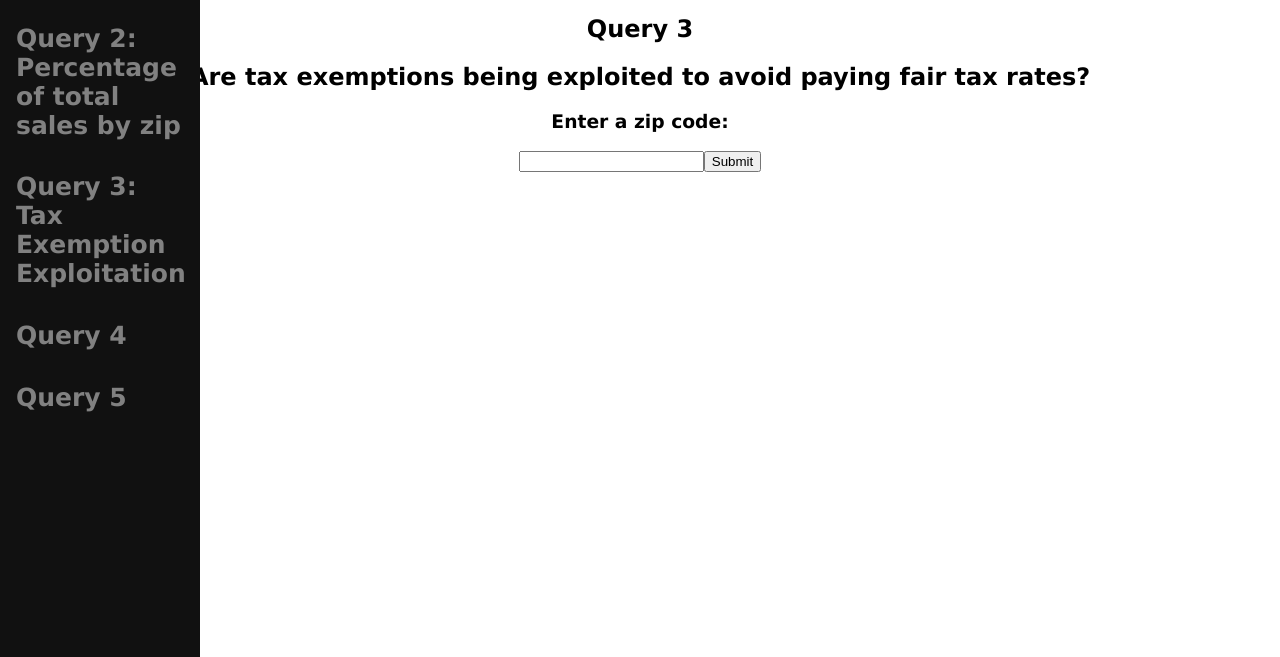
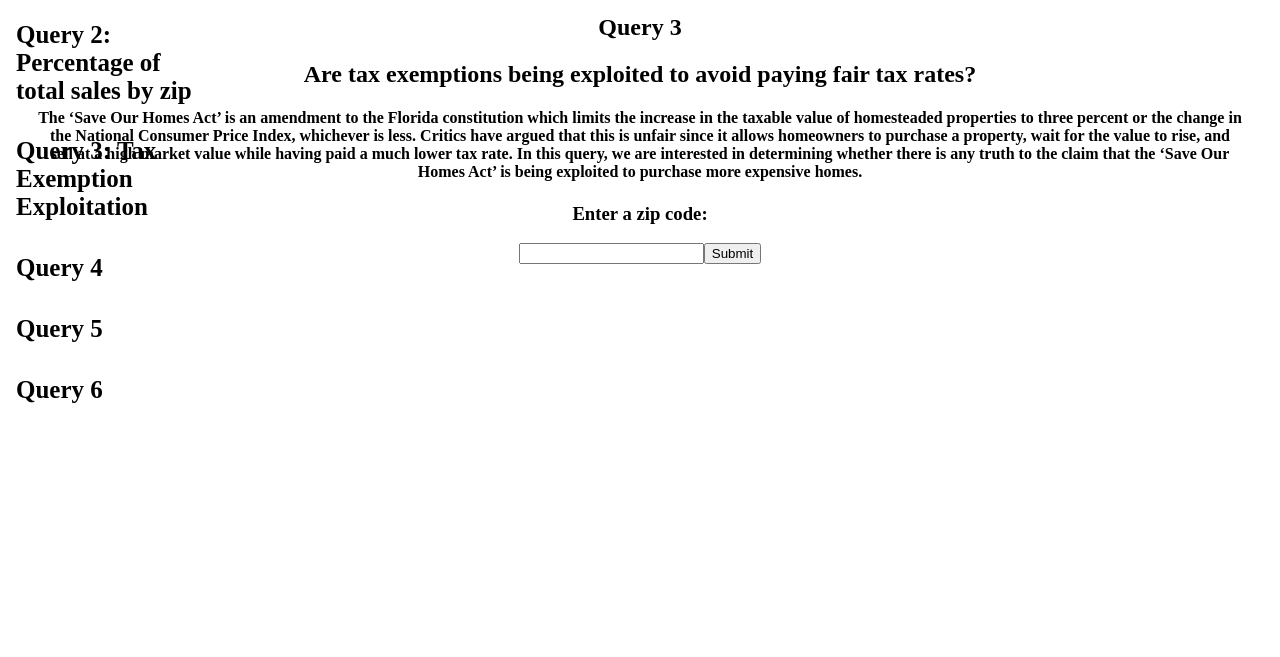
Before and after one commit to jbarber877/Pasco-Properties, a website: page Query3.html in a window 1280 px wide. Shown: the part 143-800 px from the top of the page. Drawn offline with nearby package versions, Linux system fonts and the light colour scheme.

Commit message:
Update Query3.html

```diff
--- a/Query3.html
+++ b/Query3.html
@@ -1,16 +1,22 @@
 <!DOCTYPE html>
 <html lang = "en">
     <head>
+        <link href = "index.css" rel = "stylesheet" type = "text/css">
+        <script src="https://kit.fontawesome.com/de27bd6bac.js" crossorigin="anonymous"></script>
+        <link href="https://fonts.googleapis.com/css2?family=Lobster&display=swap" rel="stylesheet">
+        <link href="https://fonts.googleapis.com/css2?family=Lobster&family=Roboto&display=swap" rel="stylesheet">
+        <link href="https://fonts.googleapis.com/css2?family=Lobster&family=Permanent+Marker&family=Roboto&display=swap" rel="stylesheet">
+
         <style>
           /* Basic Css */
-          body{ font-family:verdana; color: #000; padding: 30px;}
+          body{  padding: 30px;}
           h1{font-size: 48px; text-transform: uppercase; letter-spacing: 2px; text-align: center;}
 
           .middle-message{text-align: center;}
 
           /* The sidebar menu */
-          .sidenav {height: 100%; width: 200px; position: fixed; z-index: 1; top: 0; left: 0; background-color: #111; overflow-x: hidden; padding-top: 20px;}
-          .sidenav h2 {padding: 6px 8px 6px 16px; text-decoration: none; font-size: 25px; color: #818181; display: block;}
+          .sidenav {height: 100%; width: 200px; position: fixed; z-index: 1; top: 0; left: 0; overflow-x: hidden; padding-top: 20px;}
+          .sidenav h2 {padding: 6px 8px 6px 16px; text-decoration: none; font-size: 25px; display: block;}
           .sidenav h2:hover {color: #f1f1f1;}
 
           /* Style page content */
@@ -26,6 +32,7 @@
           <h2 id="que3">Query 3: Tax Exemption Exploitation</h2>
           <h2 id="que4">Query 4</h2>
           <h2 id="que5">Query 5</h2>
+        <h2 id="que6">Query 6</h2>
       </div>
 <script src="https://cdn.jsdelivr.net/npm/chart.js"></script>
 
@@ -33,6 +40,9 @@
     <h1>Pasco Properties</h1>
     <h2 id="que1">Query 3</h1>
     <h2 id="query-description">  </h2>
+    <h4 id="small-desc">The ‘Save Our Homes Act’ is an amendment to the Florida constitution which
+limits the increase in the taxable value of homesteaded properties to three percent or the change in the National Consumer Price Index, whichever is less. Critics have argued that this is unfair since it allows homeowners to purchase a property, wait for the value to rise, and sell at a high market value while having paid a much lower tax rate. In this query, we are interested in determining whether there is any truth to the claim that the ‘Save Our Homes Act’ is being exploited to purchase more expensive homes.
+ </h4>
     <h3 id= "query-prompt"></h3>
     <form id="userInput"></form>
     <canvas id = "myChart"></canvas>
@@ -53,6 +63,9 @@ document.getElementById("que4").onclick = () => {
 }
 document.getElementById("que5").onclick = () => {
   location.search = 'query=5';
+}
+document.getElementById("que6").onclick = () => {
+  location.search = 'query=6';
 }
     // Show query description and user prompt
     document.getElementById("query-description").innerHTML= "Are tax exemptions being exploited to avoid paying fair tax rates?";
```
